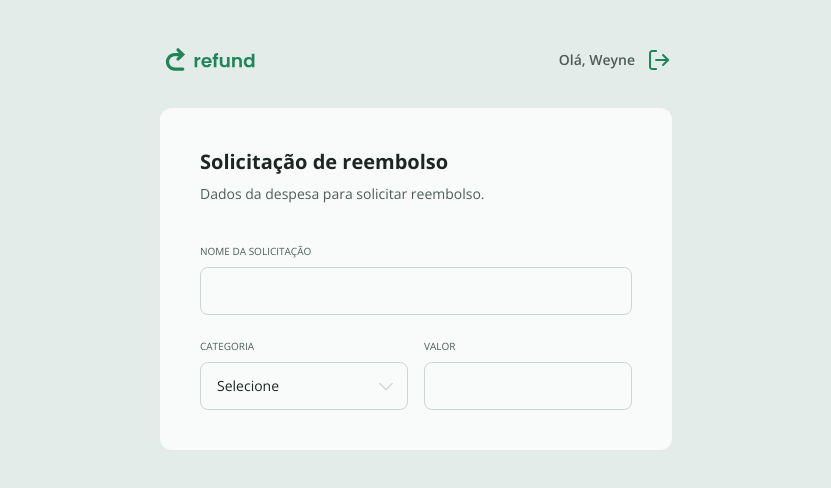
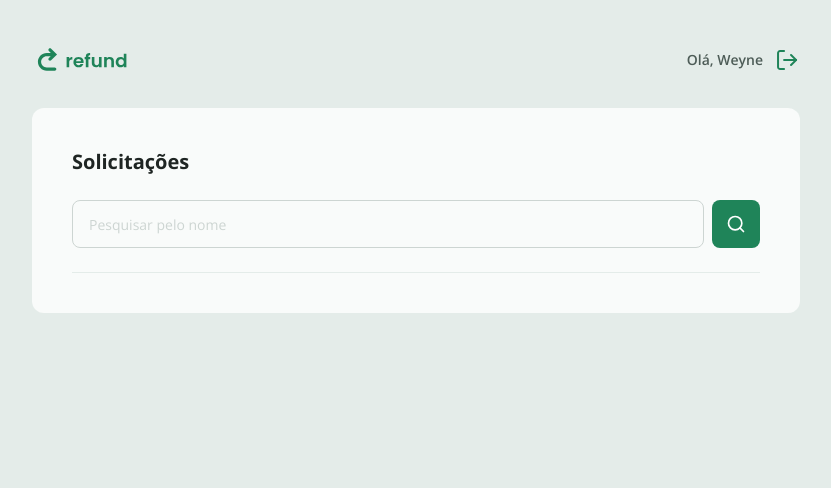
Before and after one commit to Weyne23/Refund2.0, a React (Vite) app: page / in a window 1280 px wide. Shown: the top 488 px of the page, without its empty margins (224-1055 px from the left). Built offline with nearby package versions, Linux system fonts and the light colour scheme.

Commit message:
feature: iniciado rotas admin

```diff
--- a/package.json
+++ b/package.json
@@ -10,9 +10,11 @@
   },
   "dependencies": {
     "@tailwindcss/vite": "^4.1.12",
+    "clsx": "^2.1.1",
     "react": "^19.1.1",
     "react-dom": "^19.1.1",
     "react-router": "^7.8.2",
+    "tailwind-merge": "^3.3.1",
     "tailwindcss": "^4.1.12"
   },
   "devDependencies": {
--- a/src/Components/Button.tsx
+++ b/src/Components/Button.tsx
@@ -1,15 +1,29 @@
+import { classMerge } from "../utils/classMerge"
+
 type Props = React.ComponentProps<"button"> & {
-    isLoading?: boolean
+    isLoading?: boolean,
+    variant?: "base" | "icon" | "iconSmall"
 }
 
-export function Button({isLoading, children, type="button", ...rest} : Props) {
+const variants = {
+    button: {
+        base: "h-12 ",
+        icon: "h-12 w-12",
+        iconSmall: "h-10 w-10"
+    }
+}
+
+export function Button({isLoading, children, type="button", variant="base", className, ...rest} : Props) {
     return(
         <button
             type={type}
             disabled={isLoading}
             {...rest}
-            className="flex items-center justify-center bg-green-100 rounded-lg
-            text-white cursor-pointer hover:bg-green-200 transition ease-linear disabled:opacity-50 disabled:cursor-progress h-12"
+            //esse className dentro do className é o className que vem de fora caso queira alterar alguma coisa bem pontual no componente
+            className={
+                classMerge(["flex items-center justify-center bg-green-100 rounded-lg text-white cursor-pointer hover:bg-green-200 transition ease-linear disabled:opacity-50 disabled:cursor-progress"],
+                variants.button[variant],
+                className)}
         >
             {children}
         </button>
--- /dev/null
+++ b/src/Components/Upload.tsx
@@ -0,0 +1,23 @@
+import uploadSvg from "../assets/upload.svg";
+
+type Props = React.ComponentProps<"input"> & {
+    filename?: string | null
+}
+export function Upload({ filename = null, ...rest }: Props) {
+    return (
+        <div>
+            <legend className="uppercase text-xxs text-gray-200 mb-2">Comprovante</legend>
+
+            <div className="w-full h-12 flex items-center rounded-lg border border-gray-300 text-sm text-gray-100 bg-transparent outline-none">
+                <input type="file" id="upload" className="hidden" {...rest}/>
+                <span className="text-sm text-gray-100 flex-1 pl-4">
+                    {filename ?? "Selecione o arquivo"}
+                </span>
+
+                <label htmlFor="upload" className="flex h-12 px-4 items-center bg-green-100 rounded-lg cursor-pointer disabled:opacity-50 hover:bg-green-200 transition ease-linear">
+                    <img src={uploadSvg} alt="ícone de upload" className="h-6 w-6"/>
+                </label>
+            </div>
+        </div>
+    )
+}
--- /dev/null
+++ b/src/pages/Confirm.tsx
@@ -0,0 +1,23 @@
+import { Navigate, useLocation } from "react-router"
+import okSvg from "../assets/ok.svg"
+
+export function Confirm() {
+    const location = useLocation();
+
+    //Ele olha aqui se eu não mandei ou se mandei a flag "fromSubmit" falsa, se sim ele entra no if e faz esse Navigate que faz com que ele retorne para tela home
+    if(!location.state?.fromSubmit) {
+        return <Navigate to="/" />
+    }
+
+    return (
+        <div className="bg-gray-500 lg:w-[512px] rounded-xl flex flex-col items-center p-10 gap-6">
+            <h1 className="text-2xl font-bold text-center text-green-100">Solicitação enviada</h1>
+
+            <img src={okSvg} alt="Ícone de OK" className="w-28" />
+
+            <p className="text-sm text-gray-200 text-center">Agora é apenas aguardar sua solicitação ser analisada e em breve o setor financeiro irá entrar em contato com você.</p>
+            <a href="/" className="w-full p-3 text-center bg-green-100 rounded-lg text-white hover:bg-green-200 transition ease-linear">Nova solicitação</a>
+        </div>
+
+    )
+}
--- /dev/null
+++ b/src/pages/Dashboard.tsx
@@ -0,0 +1,26 @@
+import { Input } from "../Components/Input"
+import { Button } from "../Components/Button";
+import searchSvg from "../assets/search.svg"
+
+import { useState } from "react"
+
+export function Dashboard() {
+    const [name, setName] = useState("");
+
+    function fetchRefunds(e: React.FormEvent) {
+        e.preventDefault();
+        console.log(name);
+    }
+
+    return (
+        <div className="bg-gray-500 rounded-xl p-10 md:min-w-[768px]">
+            <h1 className="flex-1 text-gray-100 font-bold text-xl">Solicitações</h1>
+            <form onSubmit={fetchRefunds} action="" className="flex flex-1 items-center justify-between pb-6 border-b-[1px] border-b-gray-400 md:flex-row gap-2 mt-6">
+                <Input placeholder="Pesquisar pelo nome" onChange={(e) => setName(e.target.value)}/>
+                <Button variant="icon" type="submit">
+                    <img src={searchSvg} alt="Ícone de pesquisar" className="w-5" />
+                </Button>
+            </form>
+        </div>
+    )
+}
--- a/src/pages/Refund.tsx
+++ b/src/pages/Refund.tsx
@@ -1,29 +1,50 @@
 import { useState } from "react"
+import { useNavigate } from "react-router"
+
 import { Input } from "../Components/Input"
 import { Select } from "../Components/Select"
-import { CATEGORIE_KEYS, CATEGORIES } from "../utils/categories"
+import { Upload } from "../Components/Upload"
+import { Button } from "../Components/Button"
+
+import { CATEGORIES_KEYS, CATEGORIES } from "../utils/categories"
 
 export function Refund() {
+    const [name, setName] = useState("");
+    const [amount, setAmount] = useState("");
     const [category, setCategory] = useState("");
+    const [isLoading, setIsLoading] = useState(false);
+    const [filename, setFilename] = useState<File | null>(null);
+
+    const navigate = useNavigate();
+
+    function onSubmit(e: React.FormEvent) {
+        e.preventDefault();
+        //Aqui mando para pagina de confirm que a requisição foi via submit, mais explicação na pagina confirm
+        navigate("/confirm", { state: { fromSubmit: true }})
+        console.log(name, amount, category, isLoading, filename);
+    }
+
     return (
-        <form className="bg-gray-500 w-full rounded-xl flex flex-col p-10 gap-6 lg:min-w-[512px]">
+        <form onSubmit={onSubmit} className="bg-gray-500 w-full rounded-xl flex flex-col p-10 gap-6 lg:min-w-[512px]">
             <header>
                 <h1 className="text-xl font-bold text-gray-100">Solicitação de reembolso</h1>
                 <p className="text-sm text-gray-200 mt-2 mb-4">Dados da despesa para solicitar reembolso.</p>
             </header>
-            <Input required legend="Nome da solicitação"/>
+            <Input required legend="Nome da solicitação" value={name} onChange={(e) => setName(e.target.value)}/>
             <div className="flex gap-4">
                 <Select required legend="Categoria" value={category} onChange={(e) => setCategory(e.target.value)}>
                     {
-                        CATEGORIE_KEYS.map((category) => (
+                        CATEGORIES_KEYS.map((category) => (
                             <option key={category} value={category}>
                                 {CATEGORIES[category].name}
                             </option>
                         ))
                     }
                 </Select>
-                <Input legend="valor" required/>
+                <Input legend="valor" required value={amount} onChange={(e) => setAmount(e.target.value)}/>
             </div>
+            <Upload filename= {filename && filename.name} onChange={(e) => e.target.files && setFilename(e.target.files[0])}/>
+            <Button type="submit" isLoading={isLoading}>Enviar</Button>
         </form>
     )
 }
--- a/src/routes/EmployeeRoutes.tsx
+++ b/src/routes/EmployeeRoutes.tsx
@@ -3,12 +3,14 @@ import { Route, Routes } from "react-router";
 import { Refund } from "../pages/Refund";
 import { NotFound } from "../pages/NotFound";
 import { AppLayout } from "../Components/AppLayout";
+import { Confirm } from "../pages/Confirm";
 
 export function EmployeeRoutes() {
     return (
         <Routes>
             <Route path="/" element={<AppLayout />}>
                 <Route path="/" element={<Refund />} />
+                <Route path="/confirm" element={<Confirm />} />
             </Route>
 
             <Route path="*" element={<NotFound />} />
--- /dev/null
+++ b/src/routes/ManagerRoutes.tsx
@@ -0,0 +1,16 @@
+import { Route, Routes } from "react-router";
+import { Dashboard } from "../pages/Dashboard";
+import { AppLayout } from "../Components/AppLayout";
+import { NotFound } from "../pages/NotFound";
+
+export function ManagerRoutes() {
+    return(
+        <Routes>
+            <Route path="/" element={<AppLayout/>}>
+                <Route path="/" element={<Dashboard/>}/>
+            </Route>
+
+            <Route path="*" element={<NotFound />}/>
+        </Routes>
+    )
+}
--- a/src/routes/index.tsx
+++ b/src/routes/index.tsx
@@ -3,12 +3,13 @@ import { BrowserRouter } from "react-router";
 
 import { AuthRoutes } from "./AuthRoutes";
 import { EmployeeRoutes } from "./EmployeeRoutes";
+import { ManagerRoutes } from "./ManagerRoutes";
 
 export function Routes() {
     return (
         //e aqui que fica meu BrowserRouter pra eu conseguir dividir os acessos do meu usuário a partir dos acessos do mesmo
         <BrowserRouter>
-            <EmployeeRoutes />
+            <ManagerRoutes />
         </BrowserRouter>
     )
 }
--- a/src/utils/categories.ts
+++ b/src/utils/categories.ts
@@ -28,4 +28,4 @@ export const CATEGORIES = {
 }
 
 //Aqui retornar as keys da categoria
-export const CATEGORIE_KEYS = Object.keys(CATEGORIES) as Array<keyof typeof CATEGORIES>
+export const CATEGORIES_KEYS = Object.keys(CATEGORIES) as Array<keyof typeof CATEGORIES>
--- /dev/null
+++ b/src/utils/classMerge.ts
@@ -0,0 +1,6 @@
+import { clsx, type ClassValue } from "clsx";
+import { twMerge } from "tailwind-merge";
+
+export function classMerge(...inputs: ClassValue[]) {
+    return twMerge(clsx(inputs))
+}
```
Also changed, not shown: 1 other file (tests, documents, lock files or other folders).
